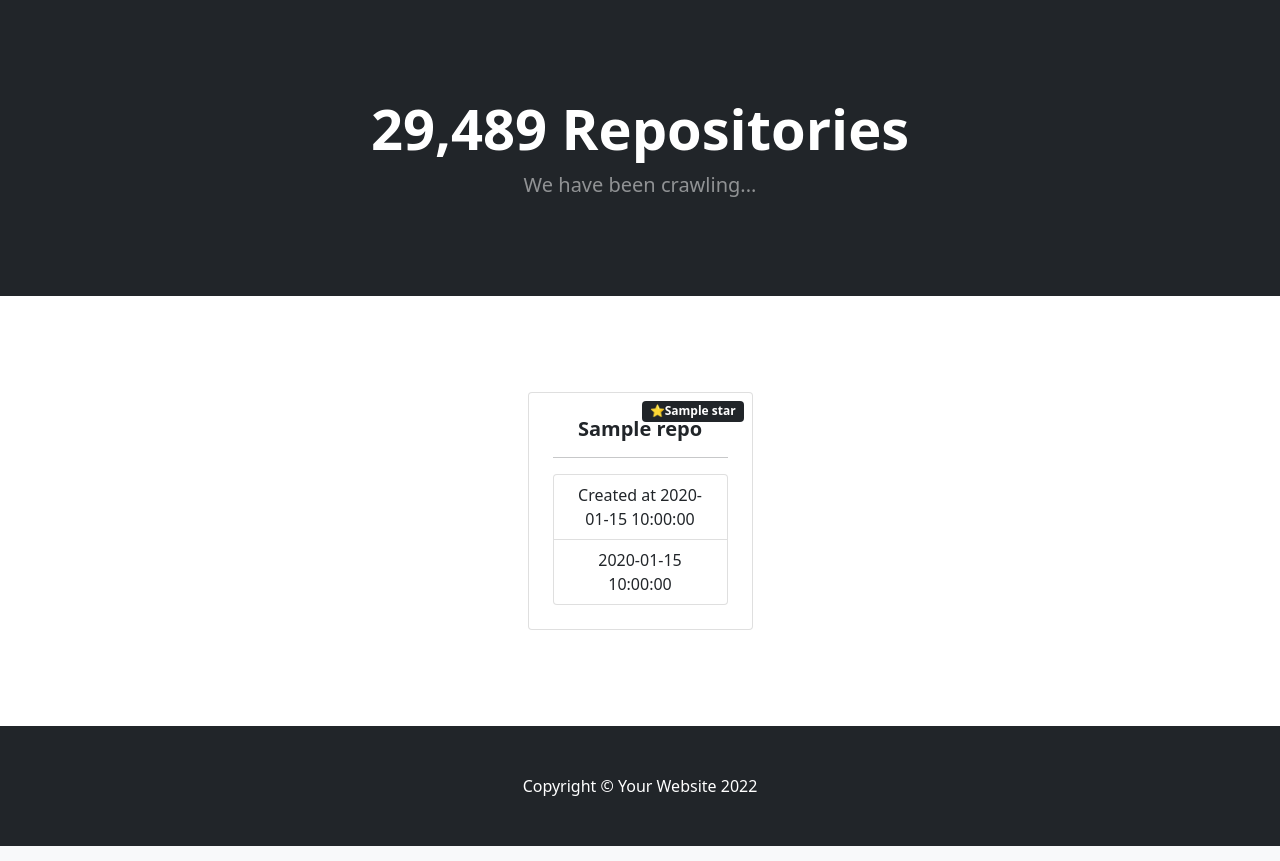
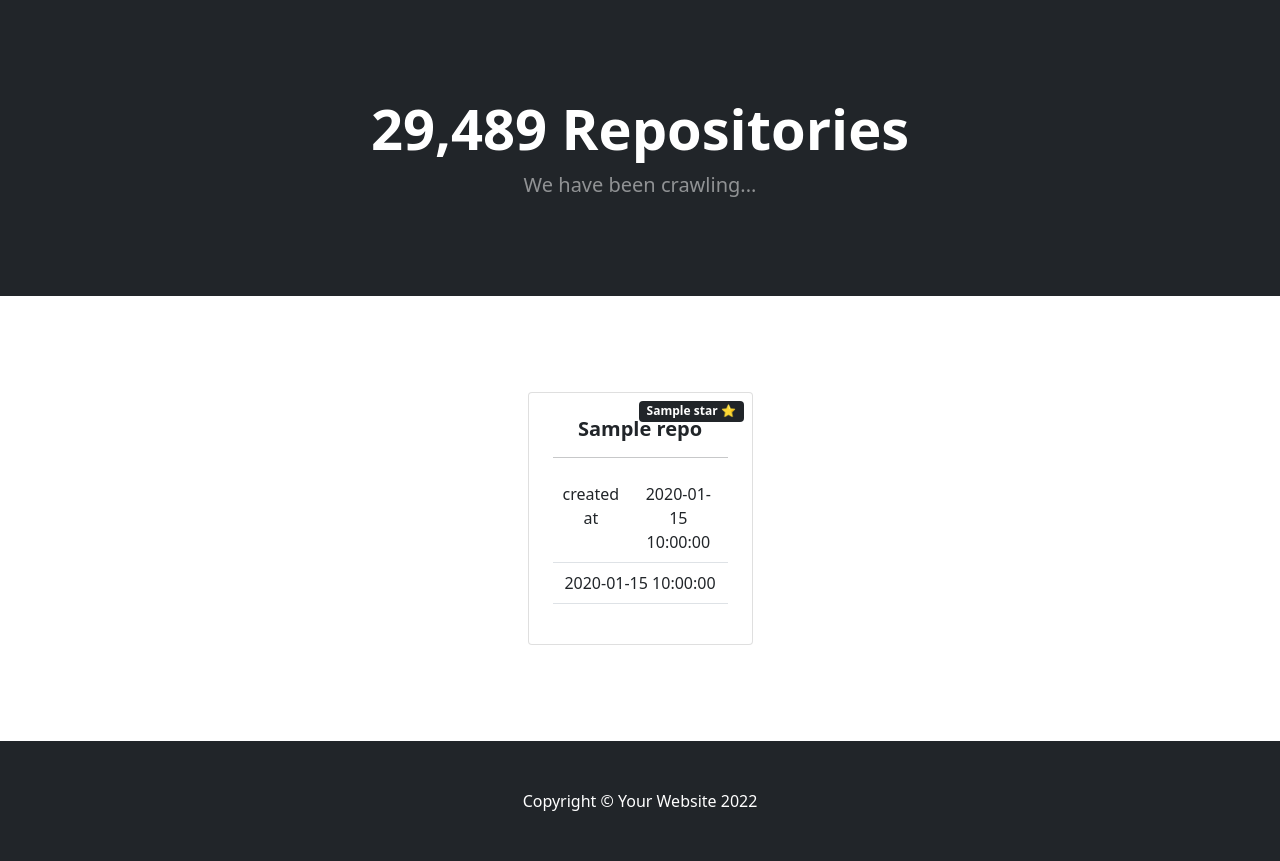
Before and after one commit to kmi0817/Smart-Contract, a Python web app: template app/templates/index.html in a window 1280 px wide. Shown: the part 57-918 px from the top of the page. Run offline with Jinja, Linux system fonts and the light colour scheme; the template is opened without the code that fills it: most values are stand-ins (such as "Sample title", 1, 10 or a date in 2020).

Commit message:
refactor: change list to table

```diff
--- a/app/templates/index.html
+++ b/app/templates/index.html
@@ -52,7 +52,7 @@
                         <div class="card h-100">
                             {% if repos[i].star %}
                             <!-- Sale badge-->
-                            <div class="badge bg-dark text-white position-absolute" style="top: 0.5rem; right: 0.5rem">⭐{{ repos[i].star }}</div>
+                            <div class="badge bg-dark text-white position-absolute" style="top: 0.5rem; right: 0.5rem">{{ repos[i].star }} ⭐</div>
                             {% endif %}
                             <!-- Product details-->
                             <div class="card-body p-4">
@@ -61,22 +61,17 @@
                                     <h5 class="fw-bolder">{{ repos[i].name }}</h5>
                                     <hr>
                                     <!-- Product price-->
-                                    <!-- <table class="table">
+                                    <table class="table">
                                         <tbody>
                                             <tr>
                                                 <td>created at</td>
                                                 <td>{{ repos[i].create_time }}</td>
                                             </tr>
                                             <tr>
-                                                <td>updated at</td>
-                                                <td>{{ repos[i].updated }}</td>
+                                                <td colspan=2>{{ repos[i].updated }}</td>
                                             </tr>
                                         </tbody>
-                                    </table> -->
-                                    <ul class="list-group">
-                                        <li class="list-group-item">Created at {{ repos[i].create_time }}</li>
-                                        <li class="list-group-item">{{ repos[i].updated }}</li>
-                                    </ul>
+                                    </table>
                                 </div>
                             </div>
                         </div>
```
